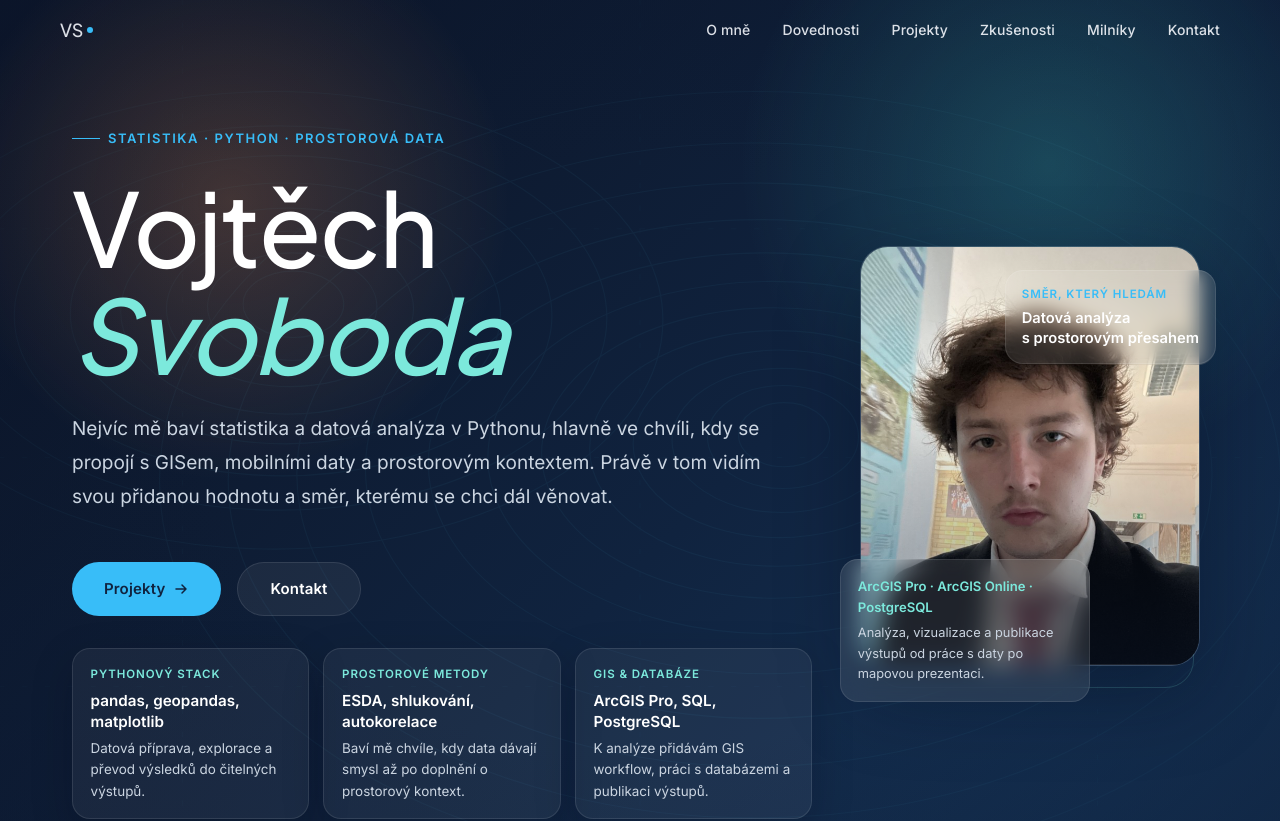
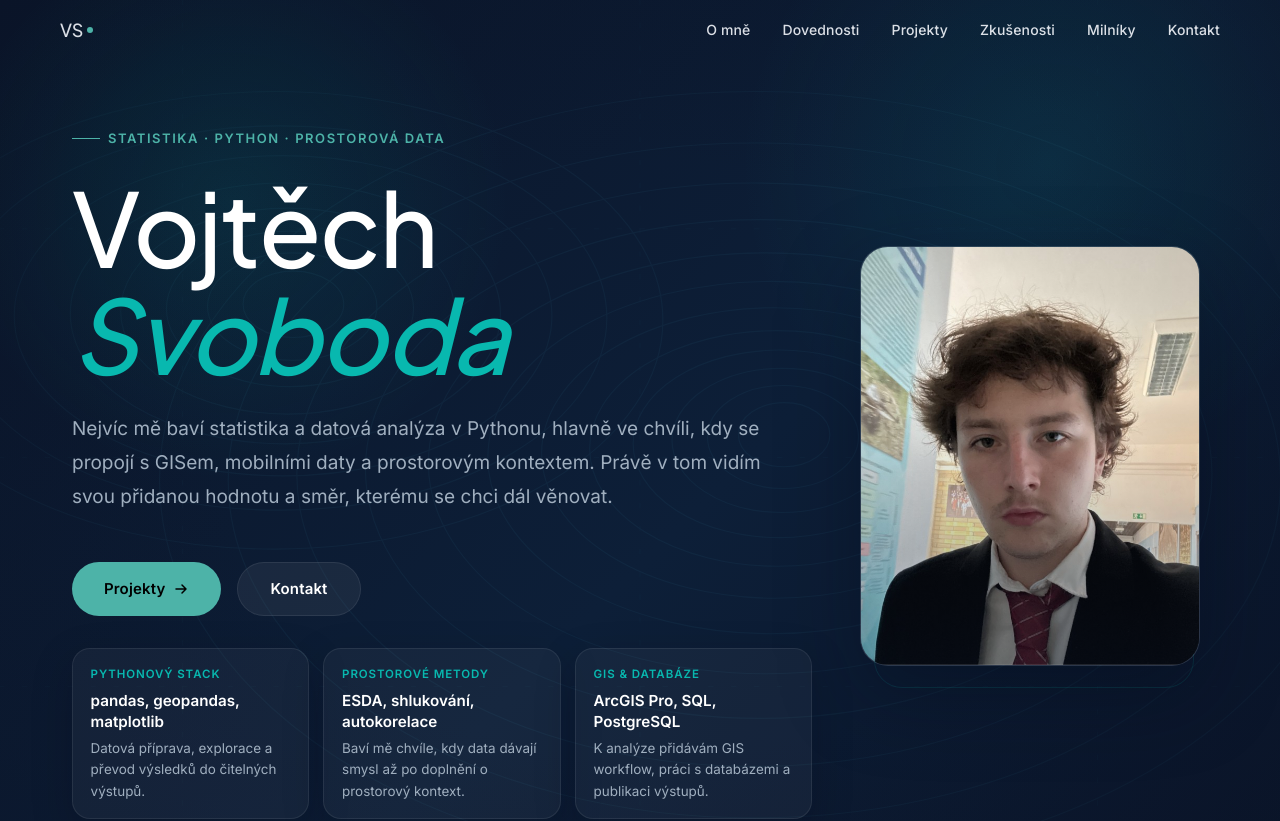
Before and after one commit to MetrPikeska/vojtech-svoboda-web, a Next.js app: page / in a window 1280 px wide. Shown: the top 821 px of the page. Built offline with nearby package versions, Linux system fonts and the light colour scheme.

Commit message:
feat: update color palette and gradients across components for enhanced visual consistency

```diff
--- a/app/globals.css
+++ b/app/globals.css
@@ -1,48 +1,48 @@
 @import "tailwindcss";
 
 @theme {
-  --color-bg: #0b1121;
-  --color-surface: #141d33;
-  --color-border: #233454;
-  --color-text: #f1f5f9;
-  --color-muted: #94a3b8;
-  --color-accent: #06b6d4; /* Tyrkysová (Cyan) */
-  --color-accent-strong: #0891b2;
-  --color-accent-soft: rgba(6, 182, 212, 0.15);
-  --color-accent-border: rgba(6, 182, 212, 0.3);
-  --color-chip: rgba(255, 255, 255, 0.05);
-  --color-chip-border: rgba(255, 255, 255, 0.1);
-  --color-warm: #f43f5e; /* Oranžovo-červená (Rose) z prvního návrhu */
-  --color-highlight: #38bdf8;
-  --color-highlight-soft: rgba(56, 189, 248, 0.1);
-  --color-hero: #0b1121;
+  --color-bg: #0a1428; /* Tmavě modrá - base */
+  --color-surface: #111c2d; /* Tmavě modrá - karty */
+  --color-border: #1a2844; /* Tmavě modrá - hrany */
+  --color-text: #f5f7fa; /* Lehce bílá */
+  --color-muted: #8a99b0; /* Středně šedá */
+  --color-accent: #08b8af; /* Lehce tyrkysová */
+  --color-accent-strong: #067a74;
+  --color-accent-soft: rgba(8, 184, 175, 0.12);
+  --color-accent-border: rgba(8, 184, 175, 0.25);
+  --color-chip: #0d1820;
+  --color-chip-border: #1a2844;
+  --color-warm: #f5f7fa; /* Lehce bílá */
+  --color-highlight: #4db3a8; /* Lehce tyrkysová varianta */
+  --color-highlight-soft: rgba(77, 179, 168, 0.12);
+  --color-hero: #0a1428;
   --color-hero-text: #ffffff;
-  --color-hero-muted: #cbd5e1;
-  --color-hero-panel: rgba(255, 255, 255, 0.05);
-  --color-hero-border: rgba(255, 255, 255, 0.1);
+  --color-hero-muted: #a0afbf;
+  --color-hero-panel: rgba(255, 255, 255, 0.04);
+  --color-hero-border: rgba(255, 255, 255, 0.08);
 }
 
 :root {
   color-scheme: dark;
-  --color-bg: #0b1121;
-  --color-surface: #141d33;
-  --color-border: #233454;
-  --color-text: #f1f5f9;
-  --color-muted: #94a3b8;
-  --color-accent: #06b6d4;
-  --color-accent-strong: #0891b2;
-  --color-accent-soft: rgba(6, 182, 212, 0.15);
-  --color-accent-border: rgba(6, 182, 212, 0.3);
-  --color-chip: rgba(255, 255, 255, 0.05);
-  --color-chip-border: rgba(255, 255, 255, 0.1);
-  --color-warm: #f43f5e;
-  --color-highlight: #38bdf8;
-  --color-highlight-soft: rgba(56, 189, 248, 0.1);
-  --color-hero: #0b1121;
+  --color-bg: #0a1428;
+  --color-surface: #111c2d;
+  --color-border: #1a2844;
+  --color-text: #f5f7fa;
+  --color-muted: #8a99b0;
+  --color-accent: #08b8af;
+  --color-accent-strong: #067a74;
+  --color-accent-soft: rgba(8, 184, 175, 0.12);
+  --color-accent-border: rgba(8, 184, 175, 0.25);
+  --color-chip: #0d1820;
+  --color-chip-border: #1a2844;
+  --color-warm: #f5f7fa;
+  --color-highlight: #4db3a8;
+  --color-highlight-soft: rgba(77, 179, 168, 0.12);
+  --color-hero: #0a1428;
   --color-hero-text: #ffffff;
-  --color-hero-muted: #cbd5e1;
-  --color-hero-panel: rgba(255, 255, 255, 0.05);
-  --color-hero-border: rgba(255, 255, 255, 0.1);
+  --color-hero-muted: #a0afbf;
+  --color-hero-panel: rgba(255, 255, 255, 0.04);
+  --color-hero-border: rgba(255, 255, 255, 0.08);
 }
 
 *, *::before, *::after {
@@ -56,8 +56,8 @@ html {
 
 body {
   background:
-    radial-gradient(circle at top left, rgba(6, 182, 212, 0.12), transparent 30%),
-    radial-gradient(circle at top right, rgba(244, 63, 94, 0.08), transparent 25%),
+    radial-gradient(circle at top left, rgba(8, 184, 175, 0.08), transparent 35%),
+    radial-gradient(circle at bottom right, rgba(10, 20, 40, 0.5), transparent 50%),
     var(--color-bg);
   color: var(--color-text);
   -webkit-font-smoothing: antialiased;
--- a/components/Header.tsx
+++ b/components/Header.tsx
@@ -52,7 +52,7 @@ export default function Header() {
         backdropFilter: solidBg ? "blur(12px)" : "none",
         WebkitBackdropFilter: solidBg ? "blur(12px)" : "none",
         borderBottom: scrolled ? "1px solid var(--color-border)" : "1px solid transparent",
-        boxShadow: scrolled ? "0 10px 30px rgba(7,22,41,0.08)" : "none",
+        boxShadow: scrolled ? "0 10px 30px rgba(10, 20, 40, 0.1)" : "none",
       }}
     >
       <div
--- a/components/Hero.tsx
+++ b/components/Hero.tsx
@@ -42,7 +42,7 @@ export default function Hero() {
         display: "flex",
         alignItems: "center",
         background:
-          "linear-gradient(135deg, var(--color-hero) 0%, #10233f 55%, #17385d 100%)",
+          "linear-gradient(135deg, var(--color-hero) 0%, #0d1f38 55%, #0a1428 100%)",
         overflow: "hidden",
       }}
     >
@@ -54,7 +54,7 @@ export default function Hero() {
           position: "absolute",
           inset: 0,
           background:
-            "radial-gradient(circle at 18% 22%, rgba(255,155,84,0.22), transparent 22%), radial-gradient(circle at 82% 18%, rgba(71,224,209,0.2), transparent 24%), radial-gradient(ellipse 80% 80% at 50% 50%, transparent 40%, rgba(11,24,48,0.7) 100%)",
+            "radial-gradient(circle at 18% 22%, rgba(8, 184, 175, 0.12), transparent 22%), radial-gradient(circle at 82% 18%, rgba(8, 184, 175, 0.1), transparent 24%), radial-gradient(ellipse 80% 80% at 50% 50%, transparent 40%, rgba(10, 20, 40, 0.6) 100%)",
           pointerEvents: "none",
         }}
       />
@@ -121,7 +121,7 @@ export default function Hero() {
             }}
           >
             Vojtěch{" "}
-            <em style={{ fontStyle: "italic", color: "#7ce9dc" }}>Svoboda</em>
+            <em style={{ fontStyle: "italic", color: "var(--color-accent)" }}>Svoboda</em>
           </motion.h1>
 
           <motion.p
@@ -162,7 +162,7 @@ export default function Hero() {
                 alignItems: "center",
                 gap: "0.5rem",
                 backgroundColor: "var(--color-highlight)",
-                color: "#10233f",
+                color: "#000000",
                 padding: "0.875rem 2rem",
                 borderRadius: 999,
                 fontSize: "0.9375rem",
@@ -172,12 +172,12 @@ export default function Hero() {
                 letterSpacing: "0.01em",
               }}
               onMouseEnter={(e) => {
-                (e.currentTarget as HTMLElement).style.backgroundColor = "#ffb97a";
+                (e.currentTarget as HTMLElement).style.backgroundColor = "var(--color-highlight)";
                 (e.currentTarget as HTMLElement).style.transform = "translateY(-1px)";
               }}
               onMouseLeave={(e) => {
                 (e.currentTarget as HTMLElement).style.backgroundColor =
-                  "var(--color-highlight)";
+                  "var(--color-accent)";
                 (e.currentTarget as HTMLElement).style.transform = "translateY(0)";
               }}
             >
@@ -217,7 +217,7 @@ export default function Hero() {
                 letterSpacing: "0.01em",
               }}
               onMouseEnter={(e) => {
-                (e.currentTarget as HTMLElement).style.borderColor = "#7ce9dc";
+                (e.currentTarget as HTMLElement).style.borderColor = "var(--color-accent)";
                 (e.currentTarget as HTMLElement).style.color = "#ffffff";
                 (e.currentTarget as HTMLElement).style.transform = "translateY(-1px)";
               }}
@@ -262,7 +262,7 @@ export default function Hero() {
                     fontWeight: 700,
                     letterSpacing: "0.08em",
                     textTransform: "uppercase",
-                    color: "#7ce9dc",
+                    color: "var(--color-accent)",
                     marginBottom: "0.45rem",
                   }}
                 >
@@ -333,7 +333,7 @@ export default function Hero() {
                   position: "absolute",
                   inset: 0,
                   background:
-                    "linear-gradient(to bottom, rgba(11,24,48,0.08) 0%, transparent 35%, rgba(11,24,48,0.45) 100%)",
+                    "linear-gradient(to bottom, rgba(10, 20, 40, 0.05) 0%, transparent 35%, rgba(10, 20, 40, 0.4) 100%)",
                 }}
               />
             </div>
@@ -344,83 +344,10 @@ export default function Hero() {
                 position: "absolute",
                 inset: 14,
                 borderRadius: 28,
-                border: "1px solid rgba(124, 233, 220, 0.2)",
+                border: "1px solid rgba(8, 184, 175, 0.15)",
                 zIndex: -1,
               }}
             />
-
-            <div
-              style={{
-                position: "absolute",
-                right: -8,
-                top: 24,
-                padding: "0.9rem 1rem",
-                borderRadius: 18,
-                background: "rgba(255,255,255,0.1)",
-                border: "1px solid var(--color-hero-border)",
-                backdropFilter: "blur(10px)",
-              }}
-            >
-              <p
-                style={{
-                  fontSize: "0.72rem",
-                  fontWeight: 700,
-                  letterSpacing: "0.08em",
-                  textTransform: "uppercase",
-                  color: "var(--color-highlight)",
-                  marginBottom: "0.35rem",
-                }}
-              >
-                Směr, který hledám
-              </p>
-              <p
-                style={{
-                  fontSize: "0.92rem",
-                  fontWeight: 700,
-                  color: "var(--color-hero-text)",
-                  lineHeight: 1.35,
-                }}
-              >
-                Datová analýza
-                <br />
-                s prostorovým přesahem
-              </p>
-            </div>
-
-            <div
-              style={{
-                position: "absolute",
-                left: -20,
-                bottom: 0,
-                maxWidth: 250,
-                padding: "1rem 1.05rem",
-                borderRadius: 18,
-                background: "rgba(255,255,255,0.1)",
-                border: "1px solid var(--color-hero-border)",
-                backdropFilter: "blur(12px)",
-              }}
-            >
-              <p
-                style={{
-                  fontSize: "0.82rem",
-                  fontWeight: 700,
-                  color: "#7ce9dc",
-                  marginBottom: "0.35rem",
-                }}
-              >
-                ArcGIS Pro · ArcGIS Online · PostgreSQL
-              </p>
-              <p
-                style={{
-                  fontSize: "0.8rem",
-                  lineHeight: 1.6,
-                  color: "var(--color-hero-muted)",
-                }}
-              >
-                Analýza, vizualizace a publikace výstupů od práce s daty po mapovou
-                prezentaci.
-              </p>
-            </div>
           </motion.div>
         )}
 
--- a/components/Projects.tsx
+++ b/components/Projects.tsx
@@ -177,7 +177,7 @@ function ProjectCard({
         const el = e.target as HTMLElement;
         const article = el.closest("article");
         if (article) {
-          article.style.boxShadow = "0 18px 48px rgba(7,22,41,0.1)";
+          article.style.boxShadow = "0 18px 48px rgba(10, 20, 40, 0.12)";
           article.style.borderColor = "var(--color-accent-border)";
         }
       }}
```
Also changed, not shown: components/Contact.tsx (+6 -6 lines).
